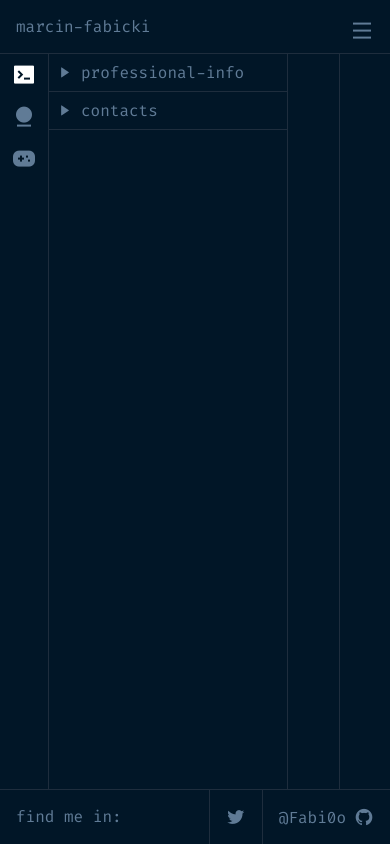
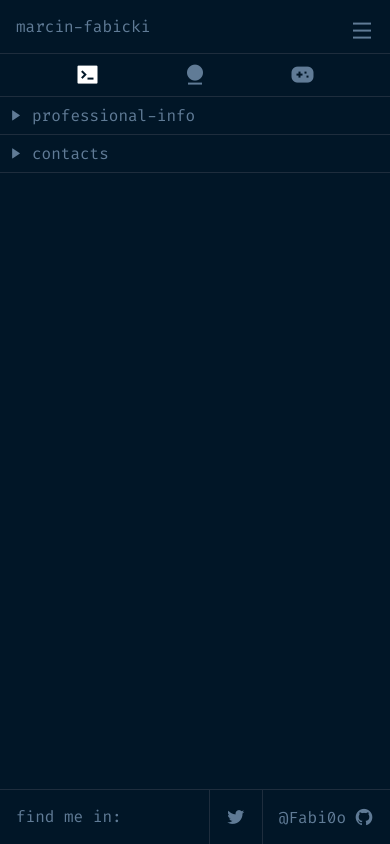
Before and after one commit to Fabi0o/portfolio, a Next.js app: page /about in a window 390 px wide. Built offline with nearby package versions, Linux system fonts and the light colour scheme.

Commit message:
mobile design for aboutme page

```diff
--- a/styles/About.module.scss
+++ b/styles/About.module.scss
@@ -3,3 +3,10 @@
   grid-template-columns: 18rem auto;
   height: 100%;
 }
+
+@media only screen and (max-width: 768px) {
+  .container {
+    grid-template-columns: auto;
+    height: auto;
+  }
+}
--- a/styles/AboutMeContent.module.scss
+++ b/styles/AboutMeContent.module.scss
@@ -8,3 +8,9 @@
 .code_snippet {
   border-left: 1px solid $lines-color;
 }
+
+@media only screen and (max-width: 768px) {
+  .container {
+    grid-template-columns: auto;
+  }
+}
--- a/styles/AboutMeMenu.module.scss
+++ b/styles/AboutMeMenu.module.scss
@@ -30,3 +30,19 @@
   border-style: solid;
   border-width: 0px 1px;
 }
+
+@media only screen and (max-width: 768px) {
+  .container {
+    grid-template-columns: auto;
+  }
+
+  .menu {
+    border-bottom: 1px solid $lines-color;
+    flex-direction: row;
+    justify-content: space-evenly;
+  }
+
+  .content {
+    border: none;
+  }
+}
--- a/styles/TextContent.module.scss
+++ b/styles/TextContent.module.scss
@@ -35,3 +35,9 @@
     }
   }
 }
+
+@media only screen and (max-width: 768px) {
+  .body {
+    max-height: none;
+  }
+}
```
